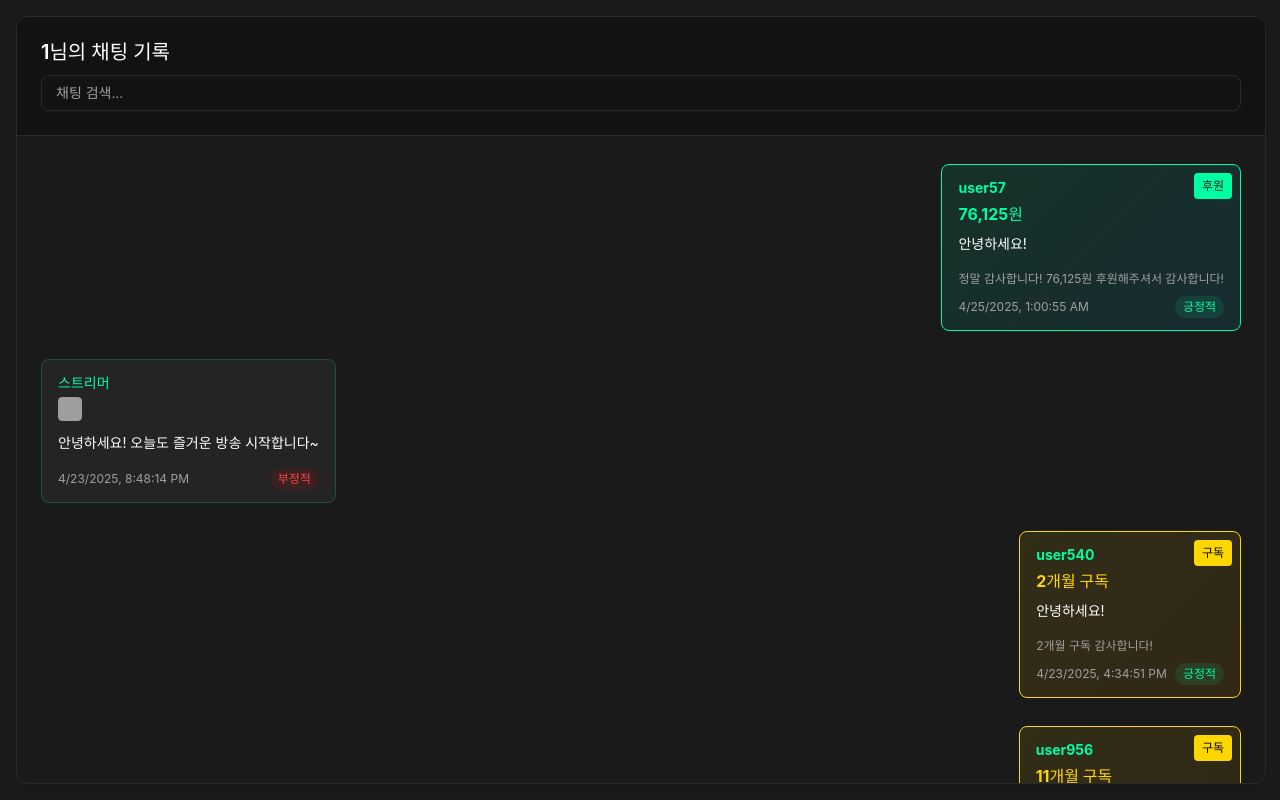
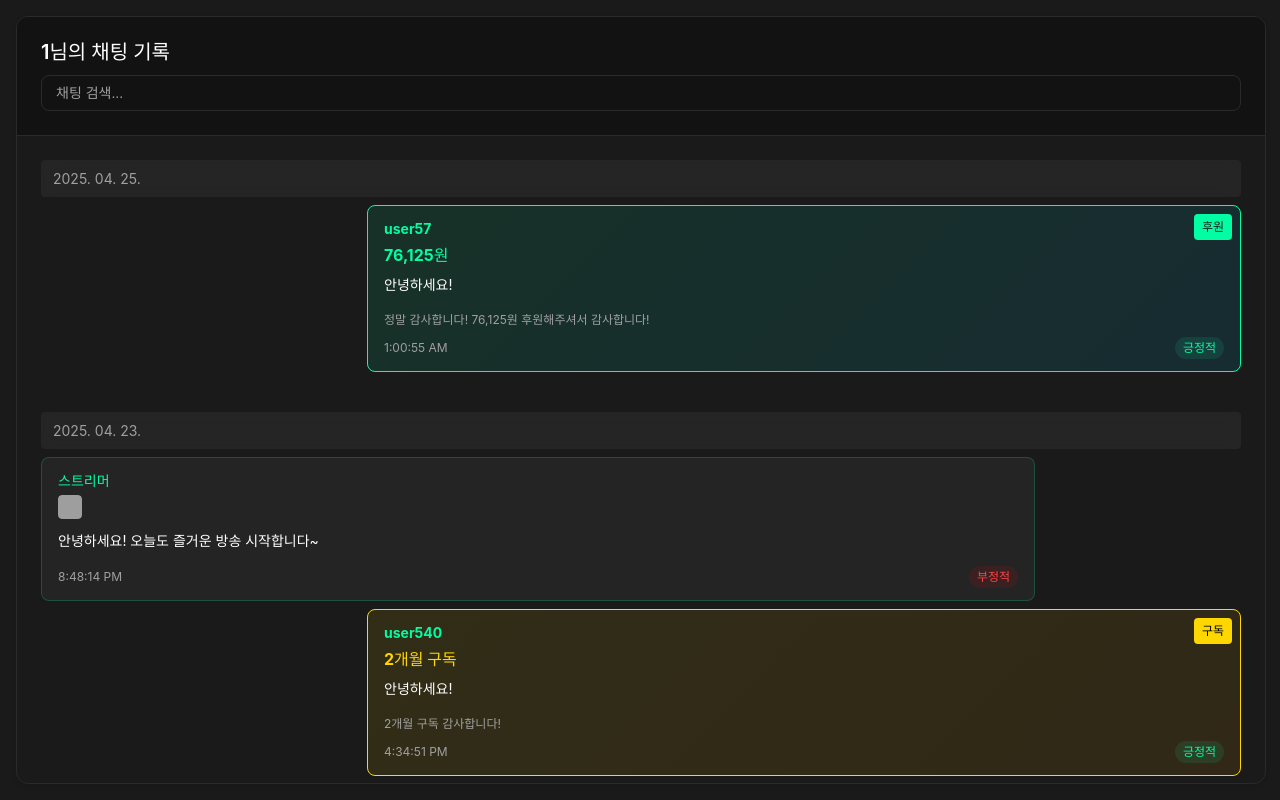
Before and after one commit to doominkim/stream-chat-monitor-ui, a React (Vite) app: page /user/1/chat in a window 1280 px wide. Built offline with nearby package versions, Linux system fonts and the light colour scheme; grey boxes are pictures that could not be loaded.

Commit message:
feat: ChatHistory 페이지에서 채팅 기록 날짜별 그룹화 및 스타일 추가 - 필터링된 채팅 기록을 날짜별로 그룹화하여 사용자에게 더 나은 가독성 제공 - 새로운 CSS 스타일을 추가하여 날짜 그룹 헤더의 디자인 개선

```diff
--- a/src/pages/ChatHistory.tsx
+++ b/src/pages/ChatHistory.tsx
@@ -230,6 +230,20 @@ const ChatHistory: React.FC = () => {
     message.message.toLowerCase().includes(searchTerm.toLowerCase())
   );
 
+  // 날짜별로 그룹화
+  const groupedChatHistory = filteredChatHistory.reduce((groups, message) => {
+    const date = new Date(message.timestamp).toLocaleDateString("ko-KR", {
+      year: "numeric",
+      month: "2-digit",
+      day: "2-digit",
+    });
+    if (!groups[date]) {
+      groups[date] = [];
+    }
+    groups[date].push(message);
+    return groups;
+  }, {} as Record<string, ChatMessage[]>);
+
   return (
     <div className="chat-history-page">
       <div className="chat-card">
@@ -245,7 +259,10 @@ const ChatHistory: React.FC = () => {
           </div>
         </div>
         <div className="chat-list">
-          {filteredChatHistory.map((message) => (
+          {Object.entries(groupedChatHistory).map(([date, messages]) => (
+            <div key={date} className="chat-date-group">
+              <div className="chat-date-header">{date}</div>
+              {messages.map((message) => (
                 <div key={message.id} className={`chat-item ${message.type}`}>
                   <div className="chat-content">
                     <div className="chat-user-id">{message.userId}</div>
@@ -284,7 +301,8 @@ const ChatHistory: React.FC = () => {
                         </div>
                       </>
                     )}
-                {message.type === "subscription" && message.subscription && (
+                    {message.type === "subscription" &&
+                      message.subscription && (
                         <>
                           <div className="subscription-badge">구독</div>
                           <div className="subscription-months">
@@ -311,7 +329,7 @@ const ChatHistory: React.FC = () => {
                     )}
                     <div className="chat-meta">
                       <span className="timestamp">
-                    {new Date(message.timestamp).toLocaleString()}
+                        {new Date(message.timestamp).toLocaleTimeString()}
                       </span>
                       <span className={`sentiment ${message.sentiment}`}>
                         {message.sentiment === "positive" && "긍정적"}
@@ -323,6 +341,8 @@ const ChatHistory: React.FC = () => {
                 </div>
               ))}
             </div>
+          ))}
+        </div>
       </div>
     </div>
   );
--- a/src/styles/ChatHistory.css
+++ b/src/styles/ChatHistory.css
@@ -353,3 +353,20 @@
     padding-bottom: 4rem;
   }
 }
+
+.chat-date-group {
+  margin-bottom: 16px;
+}
+
+.chat-date-header {
+  font-size: 0.875rem;
+  color: var(--text-secondary);
+  padding: 8px 12px;
+  background-color: rgba(255, 255, 255, 0.05);
+  border-radius: 4px;
+  margin-bottom: 8px;
+  position: sticky;
+  top: 0;
+  z-index: 2;
+  backdrop-filter: blur(8px);
+}
```
Lines whose indentation alone changed are shown as unchanged.
